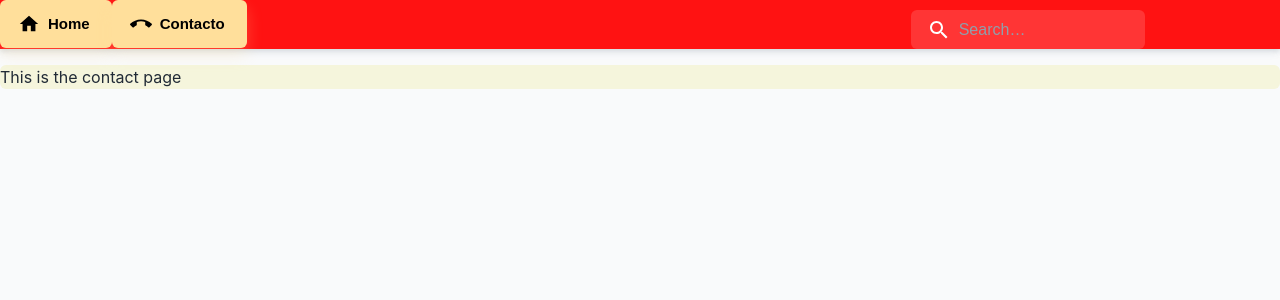
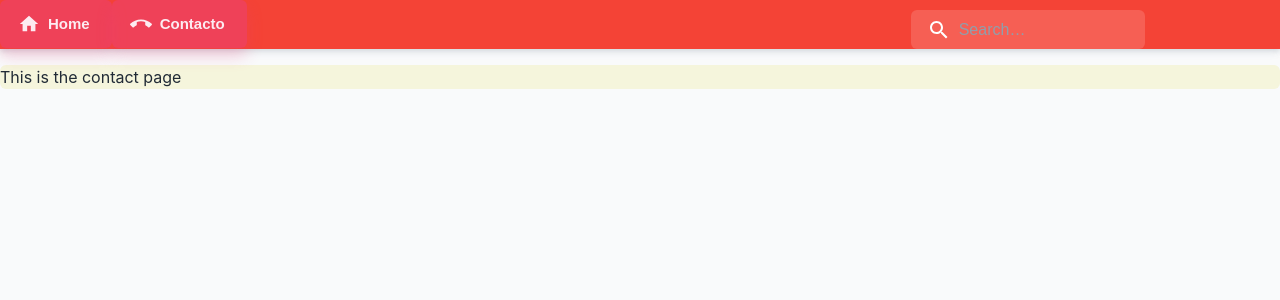
Before and after one commit to FM9408/Portfolio, a React (Create React App) app in the folder packages/client/: page /Contacto in a window 1280 px wide. Shown: the top 300 px of the page. Built offline with nearby package versions, Linux system fonts and the light colour scheme.

Commit message:
ligeras modificaciones a la paleta de colores

```diff
--- a/packages/client/src/theme/overrides/Button.js
+++ b/packages/client/src/theme/overrides/Button.js
@@ -9,7 +9,9 @@ export default function Button(theme) {
         root: {
           '&:hover': {
             boxShadow: 'none',
+
           },
+          transition: "background-color .5s ease-in-out"
         },
         sizeLarge: {
           height: 48,
--- a/packages/client/src/theme/overrides/Paper.js
+++ b/packages/client/src/theme/overrides/Paper.js
@@ -1,4 +1,6 @@
-// ----------------------------------------------------------------------
+import palette from "../palette"
+import pallette from "../palette"
+
 
 export default function Paper() {
   return {
@@ -9,6 +11,7 @@ export default function Paper() {
       styleOverrides: {
         root: {
           backgroundImage: 'none',
+          backgroundColor: palette.grey[300]
         },
       },
     },
--- a/packages/client/src/theme/palette.js
+++ b/packages/client/src/theme/palette.js
@@ -1,4 +1,5 @@
-import { alpha } from '@mui/material/styles';
+import { alpha, emphasize } from '@mui/material/styles';
+import * as colors from "@mui/material/colors"
 
 // ----------------------------------------------------------------------
 
@@ -17,21 +18,21 @@ const GREY = {
 };
 
 const PRIMARY = {
-  lighter: '#f16362',
-  light: '#fb3739',
-  main: '#ff1212',
-  dark: '#f10016',
-  darker: '#df0010',
+  lighter: `${colors.red[300]}`,
+  light: `${colors.red[400]}`,
+  main: `${colors.red[500]}`,
+  dark: `${colors.red[600]}`,
+  darker: `${colors.red[700]}`,
   contrastText: '#fff',
 };
 
 const SECONDARY = {
-  lighter: '#fff8e7',
-  light: '#ffebc1',
-  main: '#ffdf9b',
-  dark: '#ffd372',
-  darker: '#ffc855',
-  contrastText: '#000000',
+  lighter: `${alpha(colors.pink[200],.3)}`,
+  light: `${alpha(colors.pink[300],.4)}`,
+  main: `${alpha(colors.pink[400],.5)}`,
+  dark: `${alpha(colors.pink[500],.6)}`,
+  darker: `${alpha(colors.pink[600],.7)}`,
+  contrastText: `${emphasize(colors.pink[400], .9)}`,
 };
 
 const INFO = {
```
